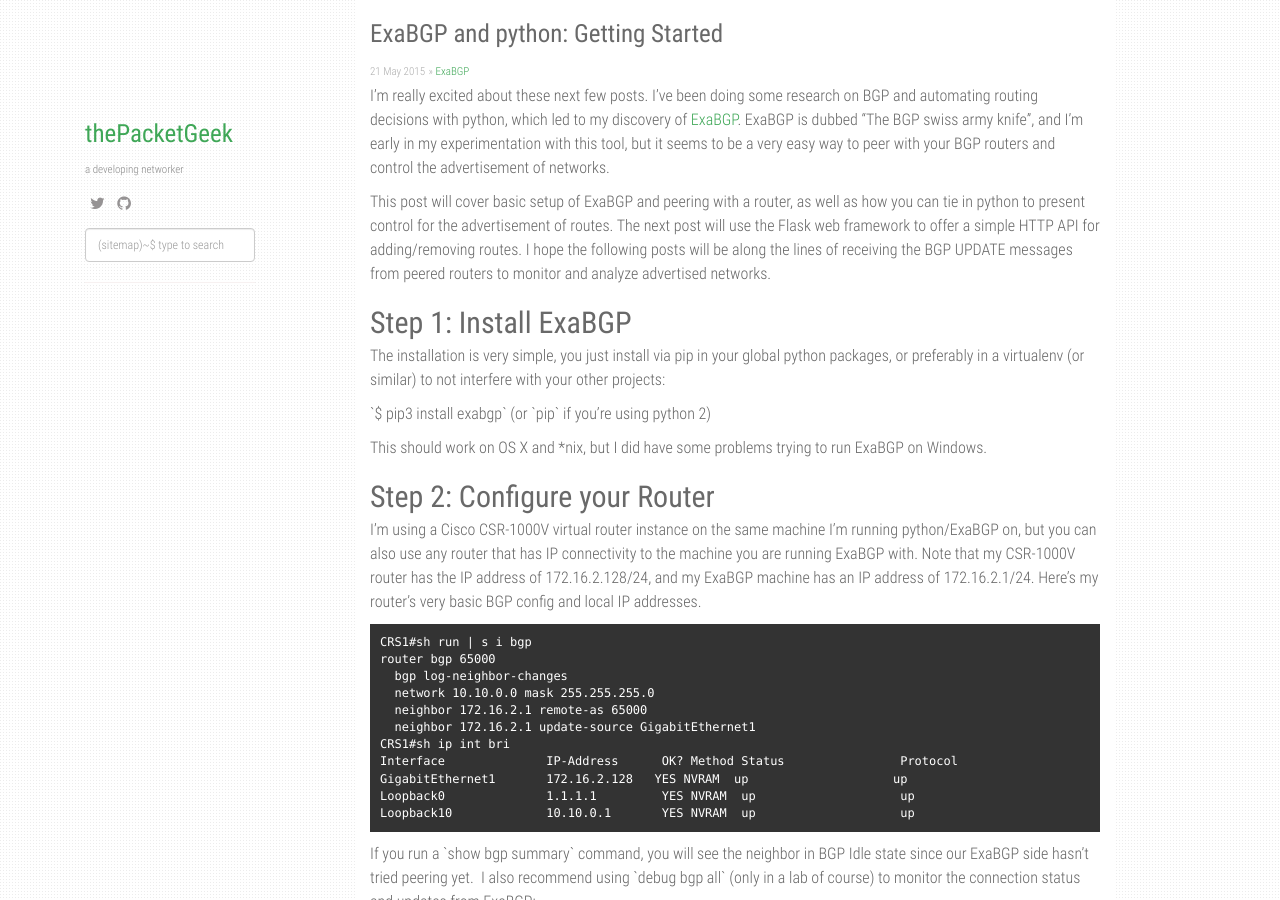
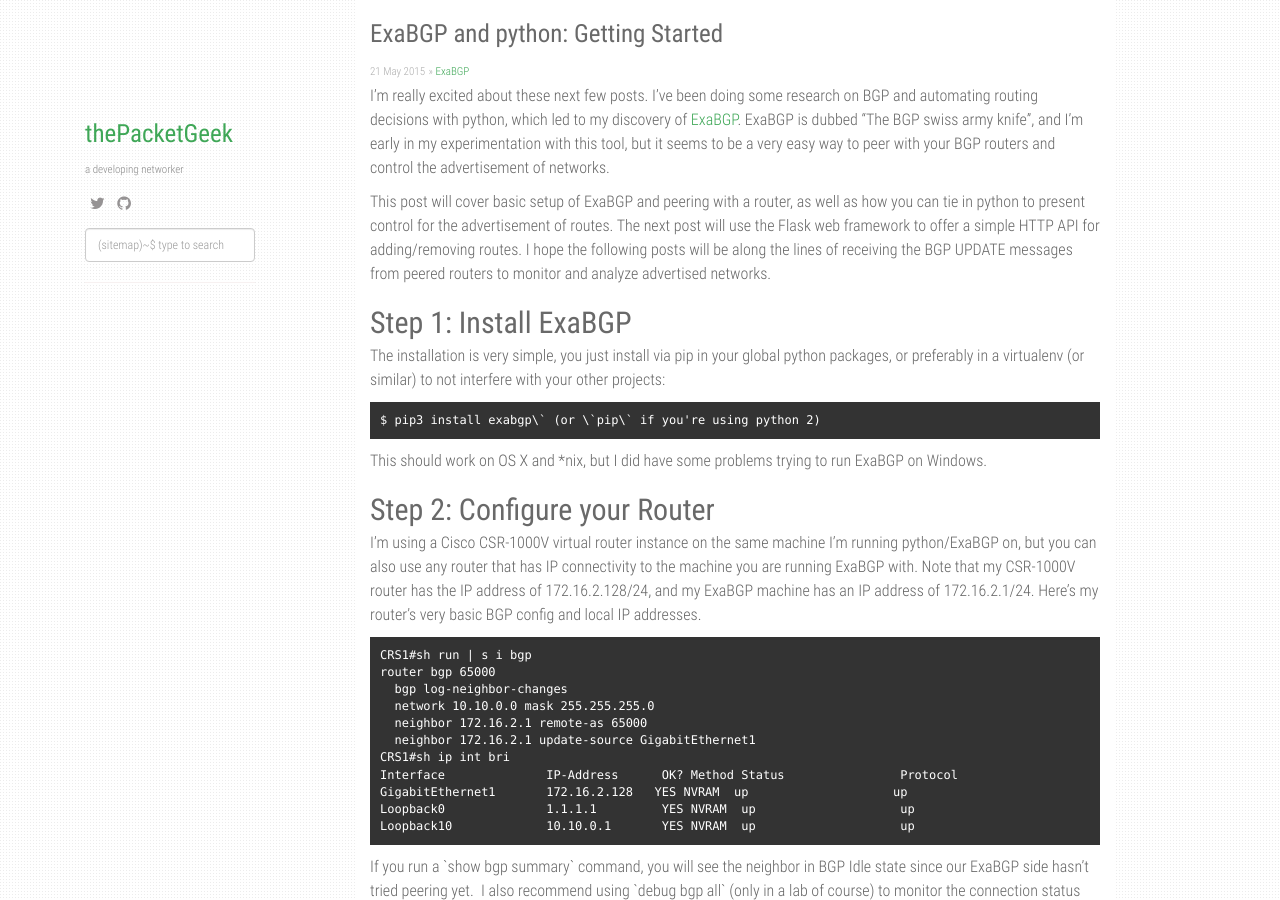
Before and after one commit to thepacketgeek/thepacketgeek.github.io, a Jekyll site: the page built from _posts/exabgp/2015-05-21-influence-routing-decisions-with-python-and-exabgp.md, in a window 1280 px wide and 900 px high. Built offline with Jekyll 4.4.1, drawn with Linux system fonts in a browser that asks for light colours; comment, search, counter and statistics services are not loaded.

```diff
--- a/_posts/exabgp/2015-05-21-influence-routing-decisions-with-python-and-exabgp.md
+++ b/_posts/exabgp/2015-05-21-influence-routing-decisions-with-python-and-exabgp.md
@@ -17,7 +17,7 @@ This post will cover basic setup of ExaBGP and peering with a router, as well as
 
 The installation is very simple, you just install via pip in your global python packages, or preferably in a virtualenv (or similar) to not interfere with your other projects:
 
-\`$ pip3 install exabgp\` (or \`pip\` if you're using python 2)
+    $ pip3 install exabgp\` (or \`pip\` if you're using python 2)
 
 This should work on OS X and *nix, but I did have some problems trying to run ExaBGP on Windows.
 
```
